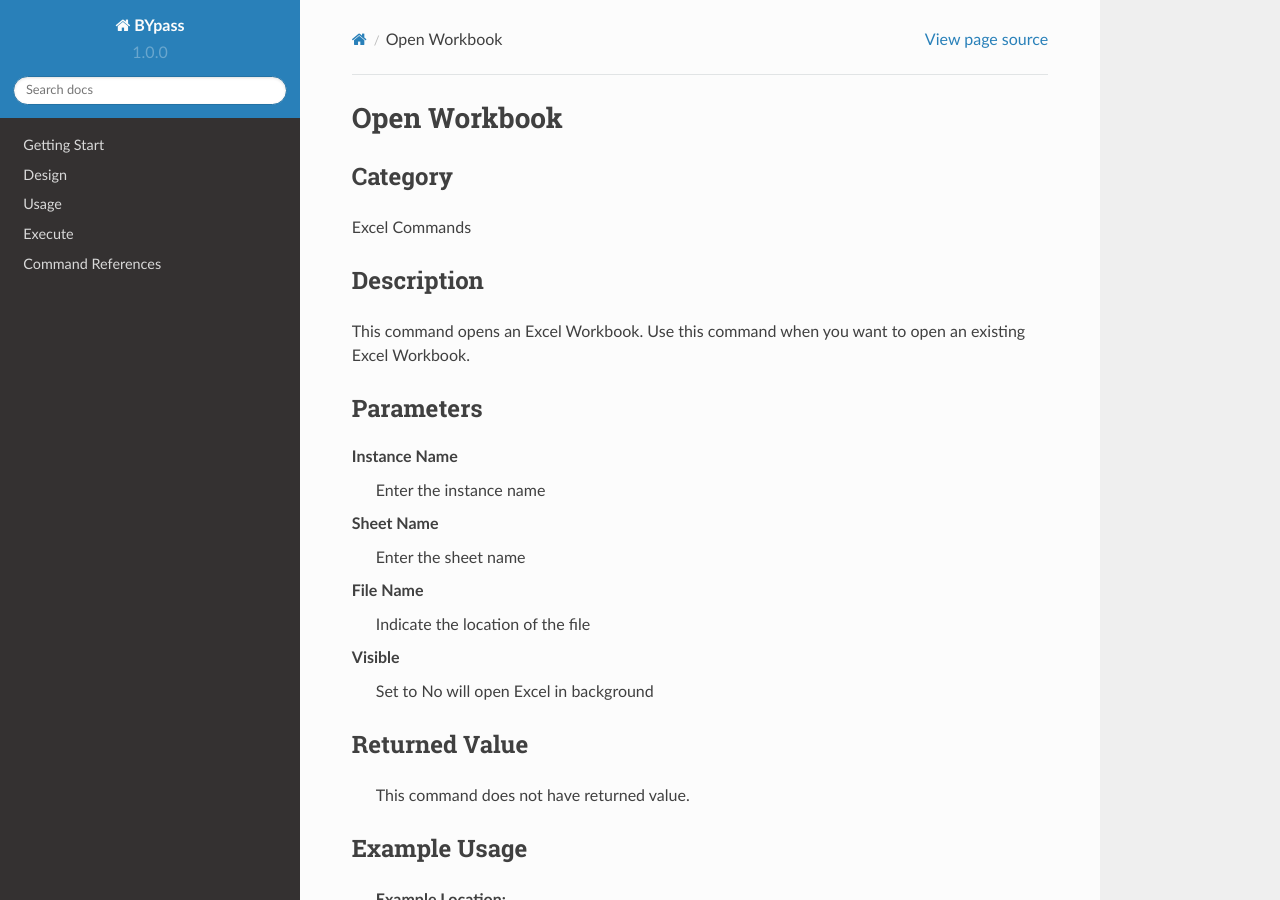
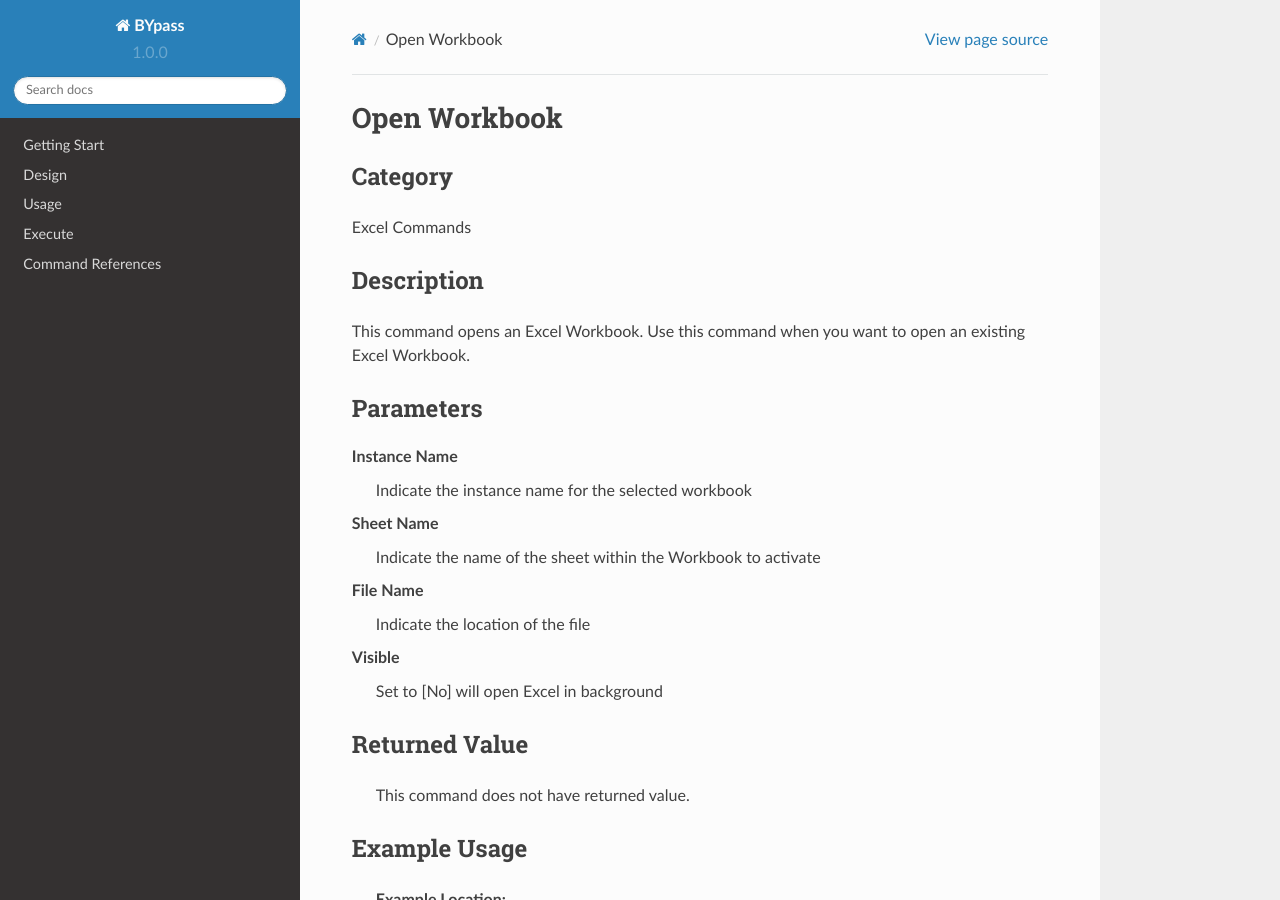
Before and after one commit to stupidmankind/BYpassDoc, a Sphinx documentation site: the page built from docs/source/commands/excelopenworkbook.rst, in a window 1280 px wide and 900 px high. Built offline with Sphinx 7.4.7 and the Read the Docs theme 2.0.0, drawn with Linux system fonts in a browser that asks for light colours.

Commit message:
Update excelopenworkbook.rst
edit parameters

```diff
--- a/docs/source/commands/excelopenworkbook.rst
+++ b/docs/source/commands/excelopenworkbook.rst
@@ -14,16 +14,16 @@ Parameters
 ----------
 
 **Instance Name**
-	Enter the instance name
+	Indicate the instance name for the selected workbook
 
 **Sheet Name**
-	Enter the sheet name
+	Indicate the name of the sheet within the Workbook to activate
 
 **File Name**
 	Indicate the location of the file
 
 **Visible**
-	Set to No will open Excel in background
+	Set to [No] will open Excel in background
 
 
 
```
